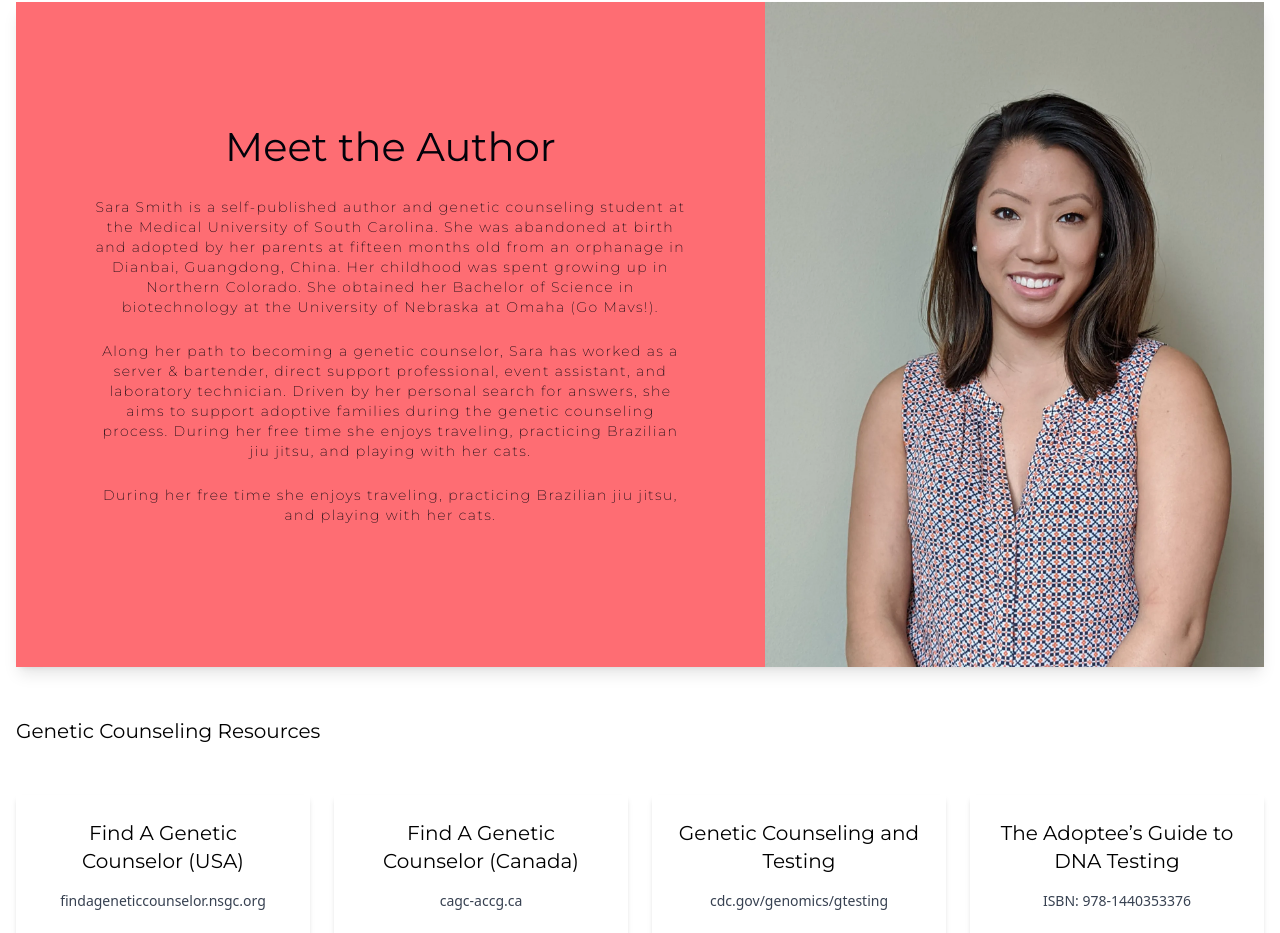
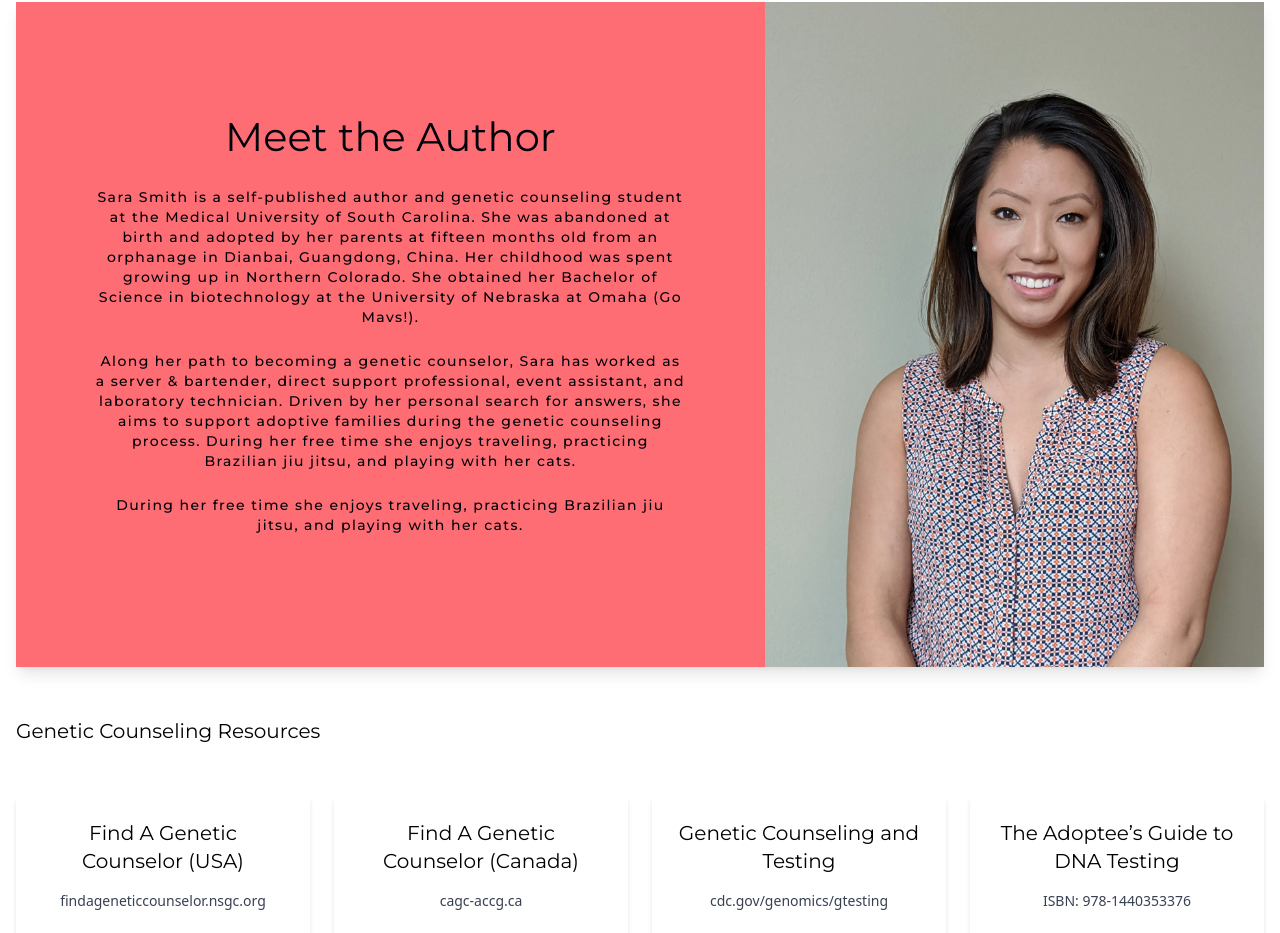
Before and after one commit to the-rabblerouser/booksbysara, a Next.js app: page / in a window 1280 px wide. Shown: the part 1058-1991 px from the top of the page. Built offline with nearby package versions, Linux system fonts and the light colour scheme; a web font is replaced by a local one.

Commit message:
updated font weight for descriptions

```diff
--- a/app/components/meettheauthor/index.js
+++ b/app/components/meettheauthor/index.js
@@ -8,7 +8,7 @@ import { Montserrat } from 'next/font/google';
 
 const desc_font = Montserrat({
 	subsets: ['latin'],
-	weight: '200',
+	weight: '500',
 	display: 'swap',
 });
 
--- a/app/fonts.js
+++ b/app/fonts.js
@@ -8,7 +8,7 @@ export const playfairDisplay = Montserrat({
 
 export const montserrat = Montserrat({
 	subsets: ['latin'],
-	weight: ['100', '200'],
+	weight: ['100', '200', '500'],
 	display: 'swap',
 });
 
```
